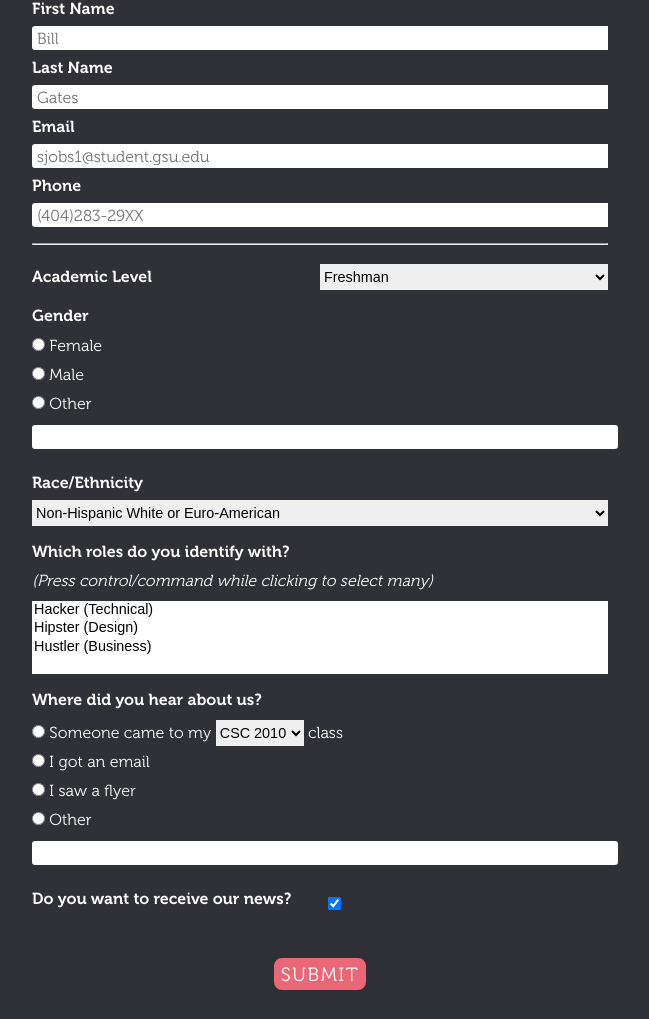
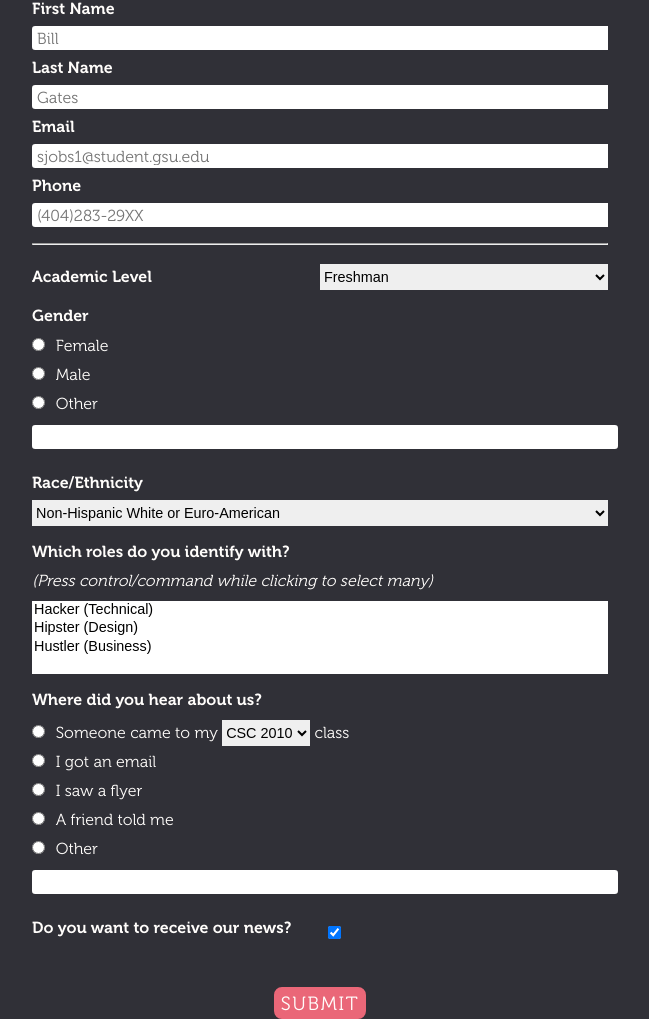
Before and after one commit to ferrerluis/ph-one-site, a Flask app: page /rsvp in a window 1280 px wide. Shown: the part 144-1163 px from the top of the page, without its empty margins (320-969 px from the left). Before the commit the page ends 1134 px from the top, so only its background shows below. Run offline with Flask 2, Linux system fonts and the light colour scheme.

Commit message:
Changed models, CSS for radio buttons, and added option heard from a friend

```diff
--- a/models.py
+++ b/models.py
@@ -16,6 +16,7 @@ class Member(BaseModel):
 	race = peewee.CharField(null=True)
 	news = peewee.BooleanField(default=True)
 	heard = peewee.CharField(max_length=30)
+	device = peewee.CharField(max_length=10)
 
 class Role(BaseModel):
 	name = peewee.CharField(max_length=30)
--- a/static/css/main.css
+++ b/static/css/main.css
@@ -210,6 +210,11 @@ input[type="checkbox"] {
     margin-bottom: 2rem;
 }
 
+input[type="radio"] {
+
+	margin-right: 0.4rem;
+}
+
 [class*='col-'] {
 
     float: left;
--- a/templates/rsvp.html
+++ b/templates/rsvp.html
@@ -148,6 +148,11 @@
                         <label class="radio-item" for="flyer">
                         <input type="radio" name="heard" value="flyer" id="flyer">
                          I saw a flyer</label>
+
+                        <label class="radio-item" for="flyer">
+			<br>
+                        <input type="radio" name="heard" value="friend" id="friend">
+                         A friend told me</label>
                         <br>
                         <label class="radio-item" for="other-heard-radio">
                         <input type="radio" name="heard" id="other-heard-radio">
```
Also changed, not shown: 1 other file.
